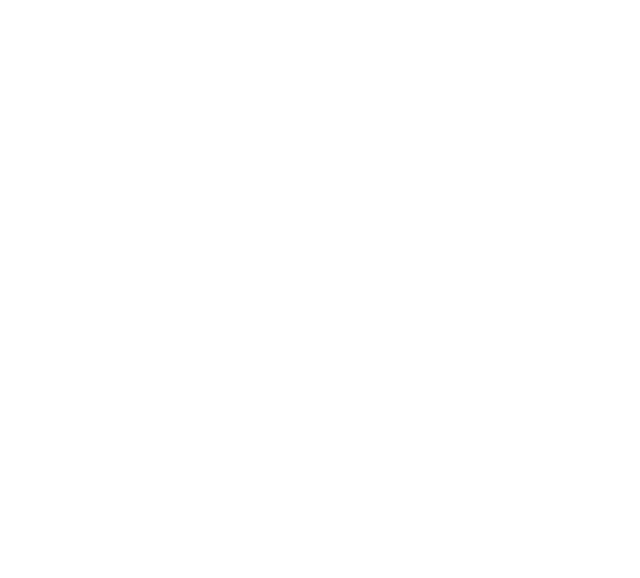
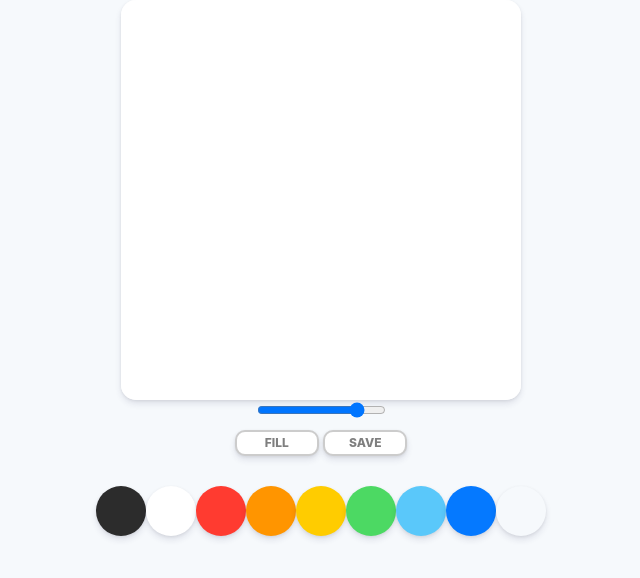
Before and after one commit to Yuyeol/learnJS, a plain HTML site: page 2.nomad_painting/index.html in a window 1280 px wide. Shown: the whole page, without its empty margins (319-959 px from the left). Drawn offline with Linux system fonts and the light colour scheme.

Commit message:
painting done

```diff
--- a/2.nomad_painting/app.js
+++ b/2.nomad_painting/app.js
@@ -0,0 +1,110 @@
+const canvas = document.getElementById("jsCanvas");
+const ctx = canvas.getContext("2d");//2d방식으로 선긋게 컨트롤 해줌
+const colors = document.getElementsByClassName("jsColor")
+const range = document.getElementById("jsRange");
+const mode = document.getElementById("jsMode");
+const saveBtn = document.getElementById("jsSave");
+
+const INITAL_COLOR = "#2c2c2c"
+const CANVAS_SIZE = 400;
+
+//캔버스는 css에서 만들었는데 선이 그려지려면
+//자바스크립트에서도 픽셀사이즈 설정을 똑같이 해줘야지 그림
+canvas.width = CANVAS_SIZE;
+canvas.height = CANVAS_SIZE;
+
+ctx.fillStyle = "white";
+ctx.fillRect(0, 0, CANVAS_SIZE, CANVAS_SIZE);
+ctx.strokeStyle = "INITAL_COLOR"; //그릴 선의 색 설정
+ctx.fillStyle = "INITAL_COLOR"
+ctx.lineWidth = 2.5; //선의 굵기(px) 기본값 설정
+
+let painting = false;
+let filling = false;
+
+function stopPainting() {
+    painting = false;
+}
+
+function startPainting() {
+    painting = true;
+}
+
+function onMouseMove(event) {
+    //캔버스내 좌표가 필요해서 설정해준거.
+    const x = event.offsetX;
+    const y = event.offsetY;
+    if(!painting) {//클릭안하고 움직일때 : path만 찍음
+        ctx.beginPath();//커서가 있는곳을 시작점으로 만듦
+        //ctx.moveTo(x, y);//클릭이 떼이지면 x, y 좌표로 이동함 근데 beginPath있으니까 필요없더라
+    } else {//클릭 하고 움직일때 : stroke 함
+        ctx.lineTo(x, y);
+        ctx.stroke();//획을긋는 기능. 이게 있어야 그림이 그려짐
+    }
+}
+
+function handleColorClick(event) {
+    const color = event.target.style.backgroundColor;
+    ctx.strokeStyle = color;
+    ctx.fillStyle = color;
+}
+
+function  handleRangeChange(event) {
+    const size = event.target.value;
+    ctx.lineWidth = size;
+}
+
+function handleModeClick(event) {
+    if(filling === true) {
+        filling = false;
+        mode.innerText = "Fill";
+    } else {
+        filling = true;
+        mode.innerText = "Paint";
+    }
+}
+
+function handleCanvasClick() {
+    if(filling) {
+        ctx.fillRect(0, 0, CANVAS_SIZE, CANVAS_SIZE);
+    }
+}
+
+function handleCM(event) {
+    event.preventDefault();
+}
+
+function handleSaveClick(event) {
+    const image = canvas.toDataURL();//파라미터에 default는 image/png임
+    const link = document.createElement("a");//a태그 만듦
+    link.href = image;
+    link.download = "Paint";//download라는 속성에 Paint라는 이름 추가함
+    //a태그의 daownload는 link가 가리키는 파일을 다운로드하게함.
+    link.click();
+}
+
+if(canvas) {
+    canvas.addEventListener("mousemove", onMouseMove);
+    canvas.addEventListener("mousedown", startPainting);//누름
+    canvas.addEventListener("mouseup", stopPainting);//뗌
+    canvas.addEventListener("mouseleave", stopPainting);//캔버스이탈
+    canvas.addEventListener("click", handleCanvasClick);
+    canvas.addEventListener("contextmenu", handleCM)
+}
+
+Array.from(colors).forEach(
+    color => color.addEventListener("click", handleColorClick)
+);
+//colors에 있는 요소들을 해당  color를 클릭할때마다 뽑아줌
+
+if(range) {
+    range.addEventListener("input", handleRangeChange);
+}
+
+if(mode) {
+    mode.addEventListener("click", handleModeClick);
+}
+
+if(saveBtn) {
+    saveBtn.addEventListener("click", handleSaveClick);
+}
--- a/2.nomad_painting/index.html
+++ b/2.nomad_painting/index.html
@@ -8,6 +8,61 @@
     <title>PaintJS</title>
 </head>
 <body>
+    <canvas id="jsCanvas" class="canvas"></canvas>
+    <div class="controls__range">
+        <input
+        type="range"
+        id="jsRange"
+        min="0.1"
+        max="5"
+        value="5"
+        steps="0.1"
+        />
+    </div>
+    <div class="controls">
+        <div class="controls__btns">
+            <button id="jsMode">Fill</button>
+            <button id="jsSave">Save</button>
+        </div>
+        <div class="controls__colors">
+            <div
+                class="controls__color jsColor"
+                style="background-color: #2c2c2c"
+            ></div>
+            <div
+                class="controls__color jsColor"
+                style="background-color: white"
+            ></div>
+            <div
+                class="controls__color jsColor"
+                style="background-color: #ff3b30"
+            ></div>
+            <div
+                class="controls__color jsColor"
+                style="background-color: #ff9500"
+            ></div>
+            <div
+                class="controls__color jsColor"
+                style="background-color: #ffcc00"
+            ></div>
+            <div
+                class="controls__color jsColor"
+                style="background-color: #4cd963"
+            ></div>
+            <div
+                class="controls__color jsColor"
+                style="background-color: #5ac8fa"
+            ></div>
+            <div
+                class="controls__color jsColor"
+                style="background-color: #0579ff"
+            ></div>
+            <div
+                class="controls__color jsColor"
+                style="background-color: #f6f9fc"
+            ></div>
+        </div>
+    </div>
     <script src="app.js"></script>
 </body>
 </html>
--- /dev/null
+++ b/2.nomad_painting/reset.css
@@ -0,0 +1,48 @@
+/* http://meyerweb.com/eric/tools/css/reset/
+   v2.0 | 20110126
+   License: none (public domain)
+*/
+
+html, body, div, span, applet, object, iframe,
+h1, h2, h3, h4, h5, h6, p, blockquote, pre,
+a, abbr, acronym, address, big, cite, code,
+del, dfn, em, img, ins, kbd, q, s, samp,
+small, strike, strong, sub, sup, tt, var,
+b, u, i, center,
+dl, dt, dd, ol, ul, li,
+fieldset, form, label, legend,
+table, caption, tbody, tfoot, thead, tr, th, td,
+article, aside, canvas, details, embed,
+figure, figcaption, footer, header, hgroup,
+menu, nav, output, ruby, section, summary,
+time, mark, audio, video {
+	margin: 0;
+	padding: 0;
+	border: 0;
+	font-size: 100%;
+	font: inherit;
+	vertical-align: baseline;
+}
+/* HTML5 display-role reset for older browsers */
+article, aside, details, figcaption, figure,
+footer, header, hgroup, menu, nav, section {
+	display: block;
+}
+body {
+	line-height: 1;
+}
+ol, ul {
+	list-style: none;
+}
+blockquote, q {
+	quotes: none;
+}
+blockquote:before, blockquote:after,
+q:before, q:after {
+	content: '';
+	content: none;
+}
+table {
+	border-collapse: collapse;
+	border-spacing: 0;
+}
--- a/2.nomad_painting/styles.css
+++ b/2.nomad_painting/styles.css
@@ -0,0 +1,64 @@
+@import "reset.css";
+body {
+    background-color: #f6f9fc;
+    font-family: -apple-system, BlinkMacSystemFont, 'Segoe UI', Roboto, Oxygen,
+        Ubuntu, Cantarell, 'Open Sans', 'Helvetica Neue', sans-serif;
+    display : flex;
+    flex-direction: column;
+    align-items: center;
+    padding: 50px @px;
+}
+
+.canvas {
+    width: 400px;
+    height: 400px;
+    background-color: white;
+    border-radius: 15px;
+    box-shadow: 0 4px 6px rgba(50, 50, 93, 0.11), 0 1px 3px rgba(0, 0, 0, 0.08);
+}
+
+.controls {
+    margin-top: 10px;
+    display: flex;
+    flex-direction: column;
+    align-items: center;
+}
+
+.controls .controls__btns {
+    margin-bottom: 30px;
+}
+.controls__btns button {
+    all: unset;
+    cursor: pointer;
+    background-color: white;
+    padding: 5px 0px;
+    width: 80px;
+    text-align: center;
+    border-radius: 10px;
+    box-shadow: 0 4px 6px rgba(50, 50, 93, 0.11), 0 1px 3px rgba(0, 0, 0, 0.08);
+    border: 2px solid rgba(0, 0, 0, 0.2);
+    color: rgba(0, 0, 0, 0.5);
+    text-transform: uppercase;
+    font-weight: 800;
+    font-size:12px;
+}
+
+.controls__btns button:active {
+    transform: scale(0.98);
+}
+
+.controls .controls__colors {
+    display: flex;
+}
+
+.controls__colors .controls__color {
+    width: 50px;
+    height: 50px;
+    border-radius: 25px;
+    cursor: pointer;
+    box-shadow: 0 4px 6px rgba(50, 50, 93, 0.11), 0 1px 3px rgba(0, 0, 0, 0.08);
+}
+
+.controls .controls__range {
+    margin-bottom: 30px;
+}
```
